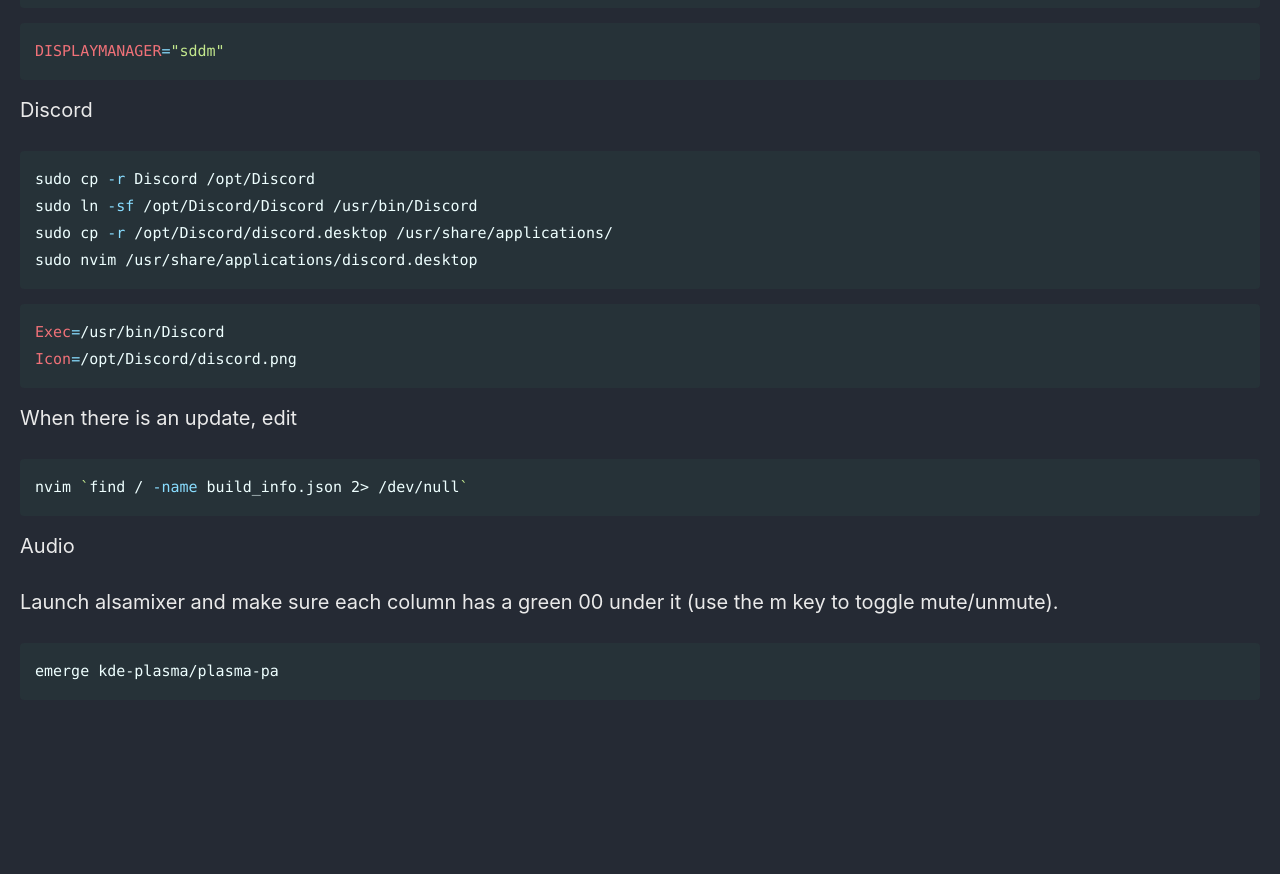
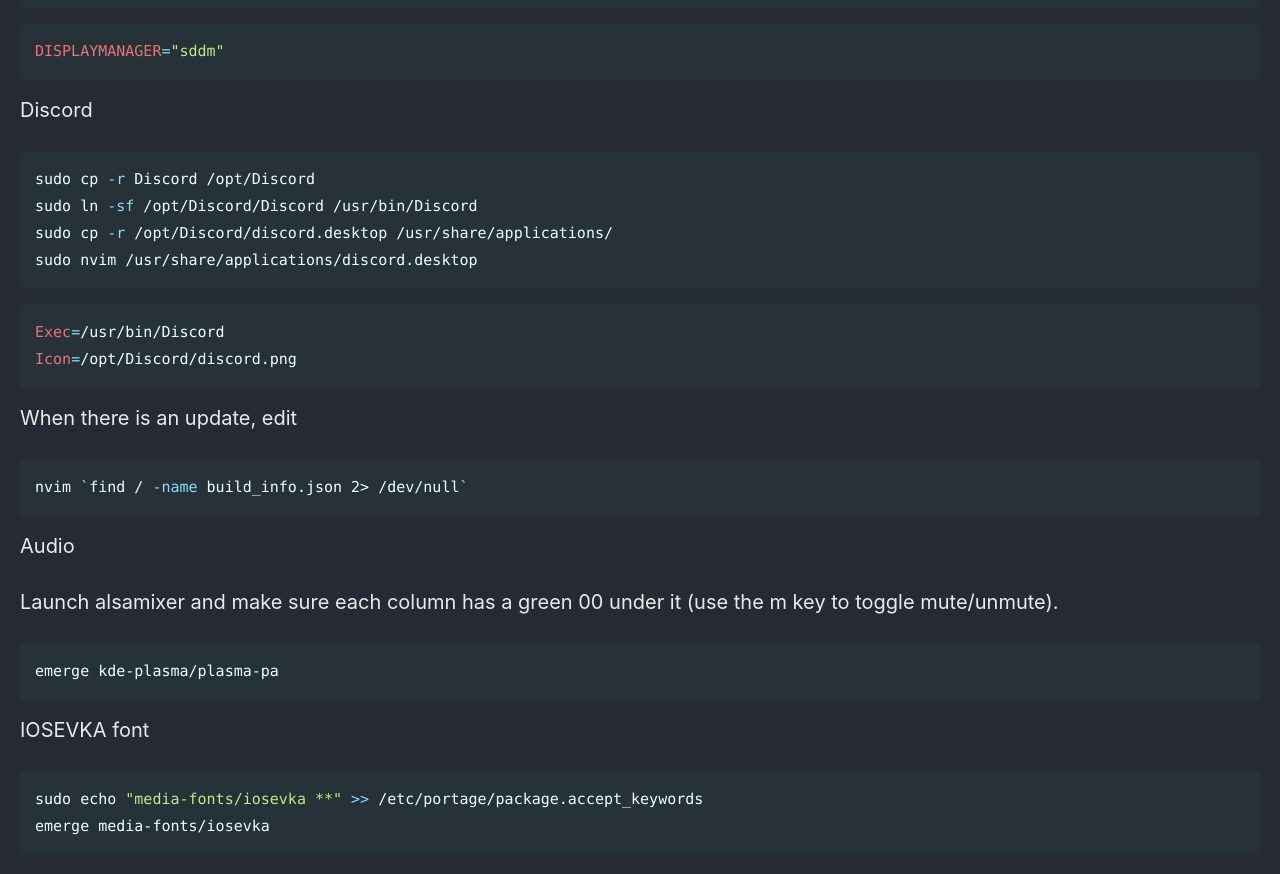
Before and after one commit to Connor-McCartney/Connor-McCartney.github.io, a Jekyll site: the page built from _pages/misc/gentoo.md, in a window 1280 px wide and 900 px high, scrolled down 7084 px. Shown: the top 874 px of the window. Built offline with Jekyll 4.4.1, drawn with Linux system fonts in a browser that asks for light colours; cached includes are drawn as plain includes; before the commit the page ends 7829 px from its top, so only the background shows below that.

Commit message:
Update gentoo.md

````diff
--- a/_pages/misc/gentoo.md
+++ b/_pages/misc/gentoo.md
@@ -345,3 +345,10 @@ Launch alsamixer and make sure each column has a green 00 under it (use the m ke
 ```bash
 emerge kde-plasma/plasma-pa
 ```
+
+IOSEVKA font
+
+```bash
+sudo echo "media-fonts/iosevka **" >> /etc/portage/package.accept_keywords
+emerge media-fonts/iosevka
+```
````
